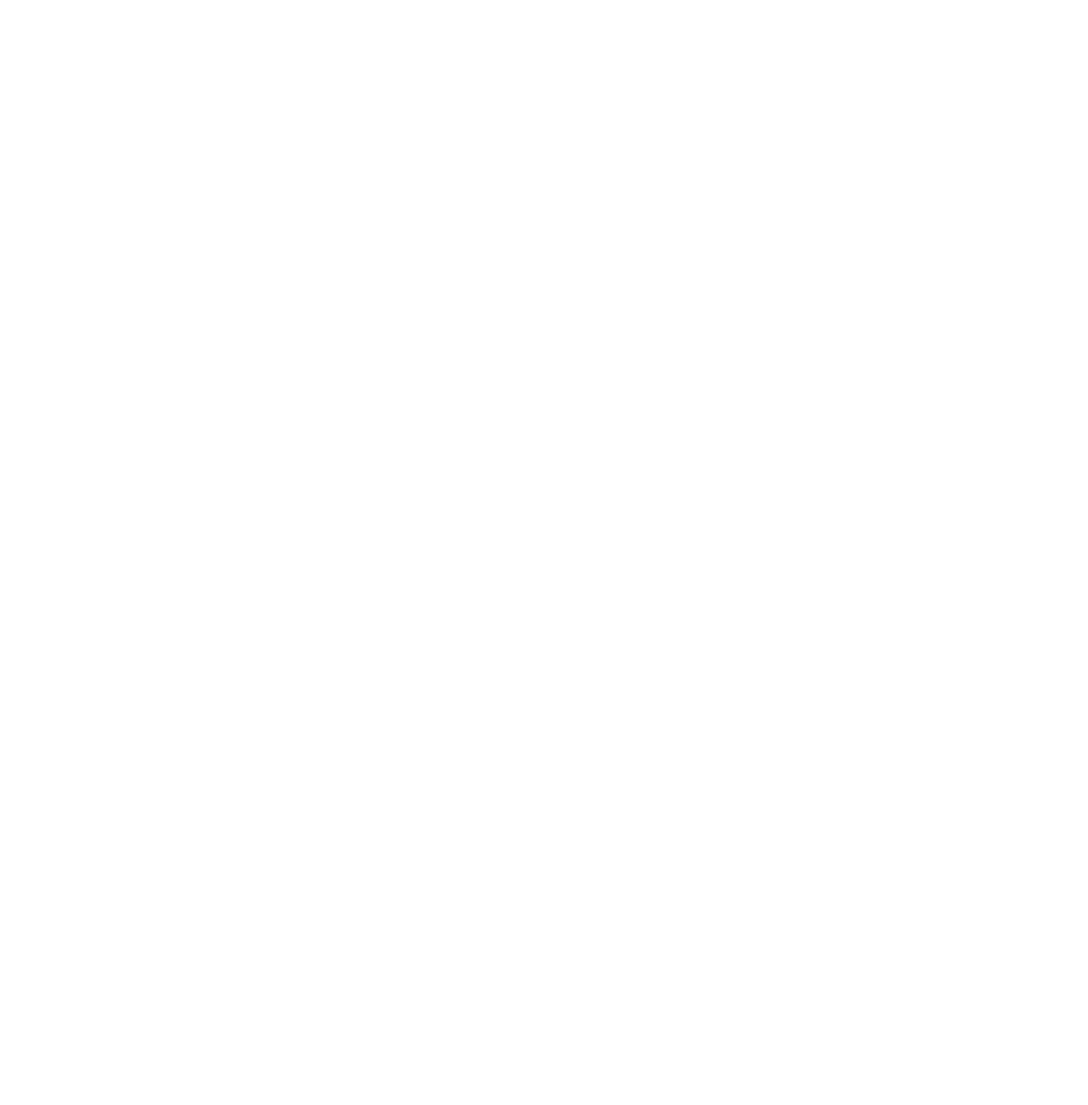
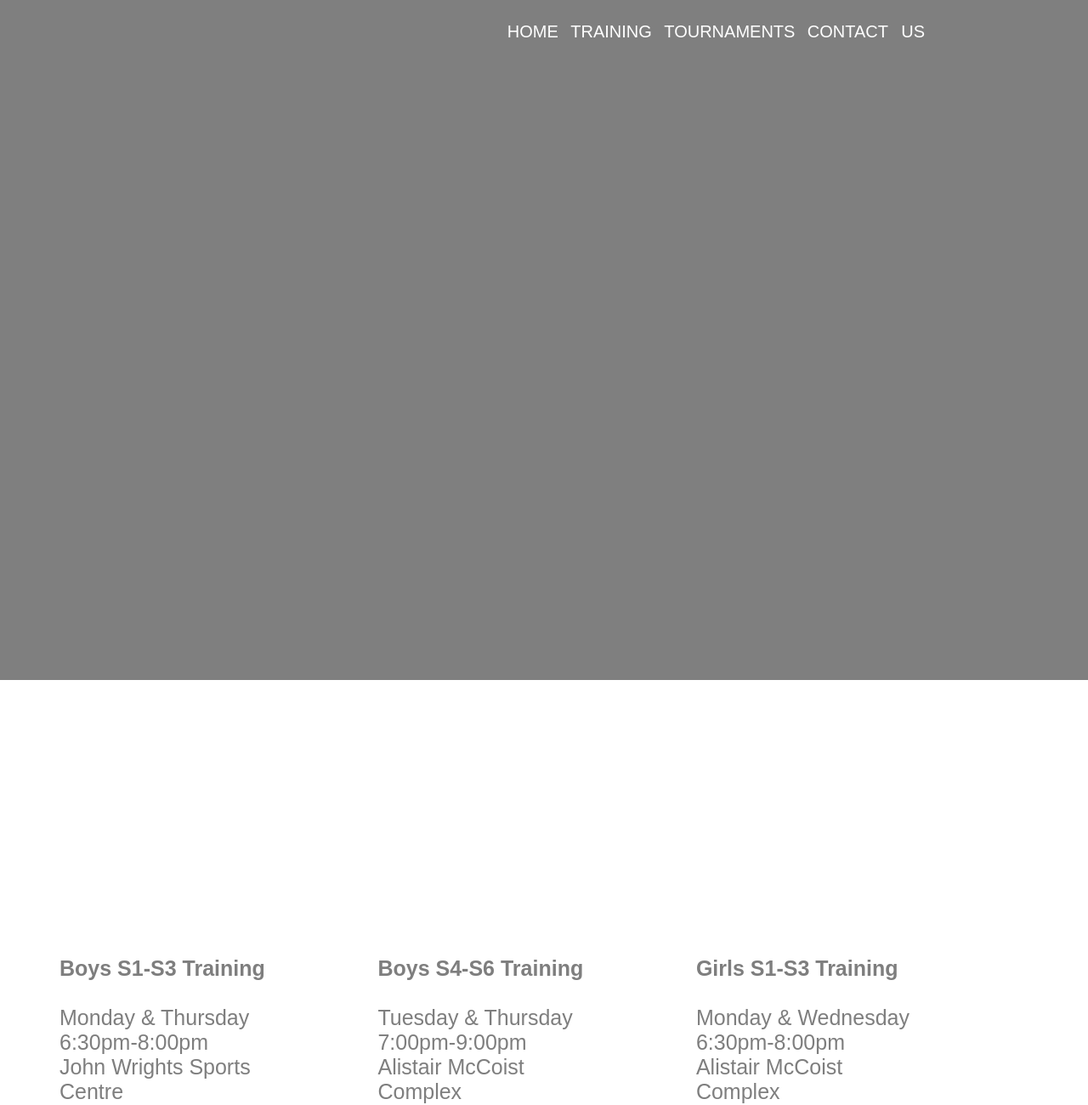
Before and after one commit to DeenAhmed/EKRoyals, a plain HTML site: page training.html in a window 1280 px wide. Shown: the top 1300 px of the page at 85% size. Before the commit the page ends 800 px from the top, so only its background shows below. Drawn offline with Linux system fonts and the light colour scheme; files that its build step writes are made by us from their sources.

Commit message:
feat: navbar added to all pages

```diff
--- a/contact.html
+++ b/contact.html
@@ -0,0 +1,19 @@
+<!DOCTYPE html>
+<html>
+  <head>
+    <meta name="viewport" content="width=device-width, initial-scale=1.0" />
+    <link rel="stylesheet" href="style.css" />
+    <title>East Kilbride Royals</title>
+  </head>
+  <body>
+    <header>
+      <div class="container">
+        <nav class="nav-links">
+          <ul>
+            <li><a href="index.html">HOME</a></li>
+            <li><a href="training.html">TRAINING</a></li>
+            <li><a href="tournaments.html">TOURNAMENTS</a></li>
+            <li><a href="contact.html">CONTACT US</a></li>
+          </ul>
+        </nav>
+    </header>
--- a/training.html
+++ b/training.html
@@ -0,0 +1,63 @@
+<!DOCTYPE html>
+<html>
+  <head>
+    <meta name="viewport" content="width=device-width, initial-scale=1.0" />
+    <link rel="stylesheet" href="style.css" />
+    <title>East Kilbride Royals</title>
+  </head>
+  <body>
+    <header>
+      <div class="container">
+        <nav class="nav-links">
+          <ul>
+            <li><a href="index.html">HOME</a></li>
+            <li><a href="training.html">TRAINING</a></li>
+            <li><a href="tournaments.html">TOURNAMENTS</a></li>
+            <li><a href="contact.html">CONTACT US</a></li>
+          </ul>
+        </nav>
+    </header>
+
+        <div class="title">
+          <h1>Training</h1>
+        </div>
+        <div class="train-info">
+          <p>
+            All training sesssions are open for walk-ins, come watch us train
+            and even join in!
+          </p>
+          <p>Show your abilities, skills and see if we are the team for you!</p>
+        </div>
+        <section class="training-block">
+          <div class="block">
+            <h4>Boys S1-S3 Training</h4>
+            <br />
+            <p>Monday & Thursday</p>
+            <p>6:30pm-8:00pm</p>
+            <p>John Wrights Sports Centre</p>
+          </div>
+          <div class="block">
+            <h4>Boys S4-S6 Training</h4>
+            <br />
+            <p>Tuesday & Thursday</p>
+            <p>7:00pm-9:00pm</p>
+            <p>Alistair McCoist Complex</p>
+          </div>
+          <div class="block">
+            <h4>Girls S1-S3 Training</h4>
+            <br />
+            <p>Monday & Wednesday</p>
+            <p>6:30pm-8:00pm</p>
+            <p>Alistair McCoist Complex</p>
+          </div>
+          <div class="block">
+            <h4>Girls S4-S6 Training</h4>
+            <br />
+            <p>Tuesday & Friday</p>
+            <p>7:00pm-9:00pm</p>
+            <p>John Wrights Sports Centre</p>
+          </div>
+        </section>
+      </div>
+  </body>
+</html>
```
Also changed, not shown: index.html (+13 -9 lines), sign-up.html (+19 -0 lines), tournaments.html (+19 -0 lines).
